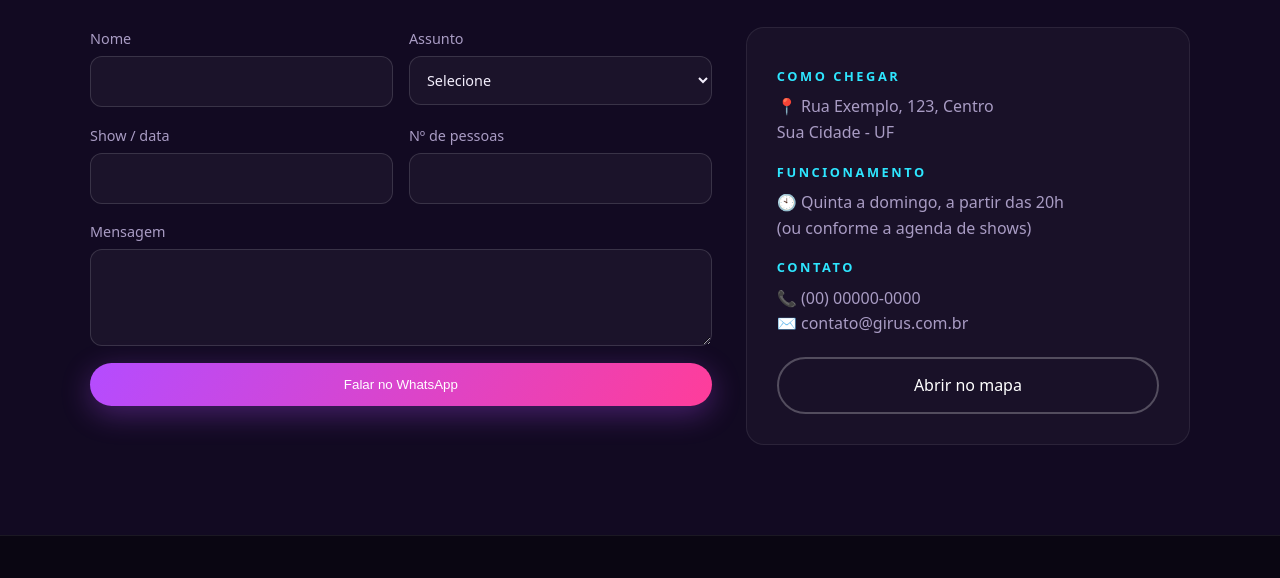
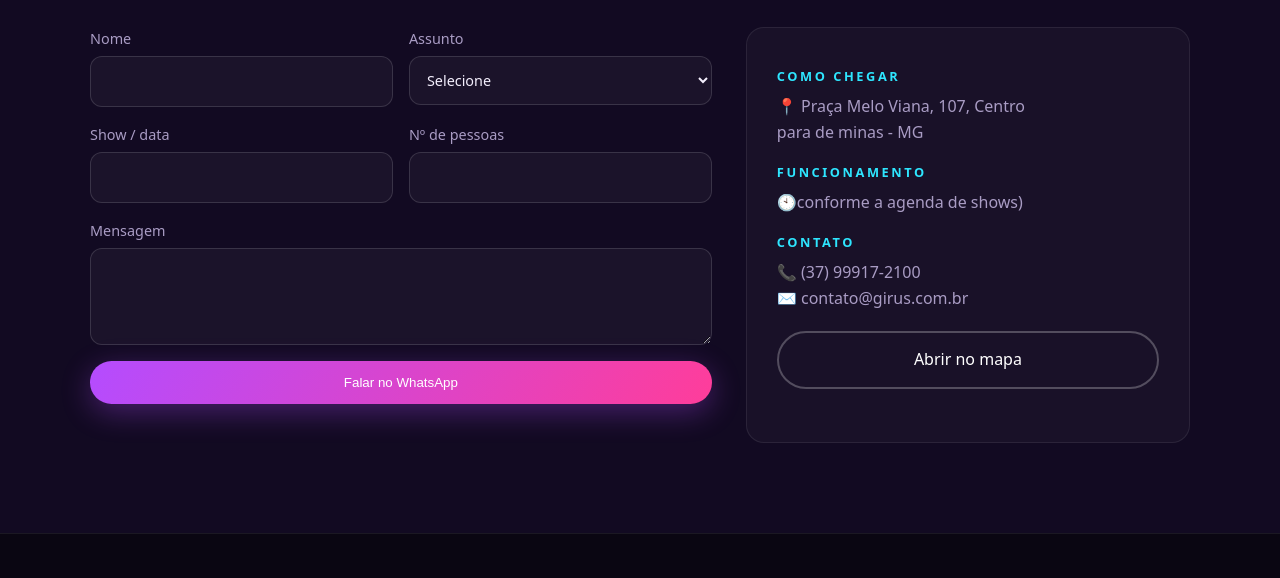
Before and after one commit to Vinicius13052006/girus, a plain HTML site: page index.html in a window 1280 px wide. Shown: the part 6227-6805 px from the top of the page. Drawn offline with Linux system fonts and the light colour scheme.

Commit message:
Update index.html

```diff
--- a/index.html
+++ b/index.html
@@ -373,14 +373,14 @@
           </form>
           <aside class="info-box">
             <h3>Como chegar</h3>
-            <p>📍 Rua Exemplo, 123, Centro<br />Sua Cidade - UF</p>
+            <p>📍 Praça Melo Viana, 107, Centro<br />para de minas - MG</p>
             <h3>Funcionamento</h3>
             <p>
-              🕙 Quinta a domingo, a partir das 20h<br />(ou conforme a agenda
-              de shows)
+              🕙conforme a agenda
+              de shows)<br />
             </p>
             <h3>Contato</h3>
-            <p>📞 (00) 00000-0000<br />✉️ contato@girus.com.br</p>
+            <p>📞 (37) 99917-2100<br />✉️ contato@girus.com.br</p>
             <a class="btn ghost" id="maps" target="_blank" rel="noopener"
               >Abrir no mapa</a
             >
```
